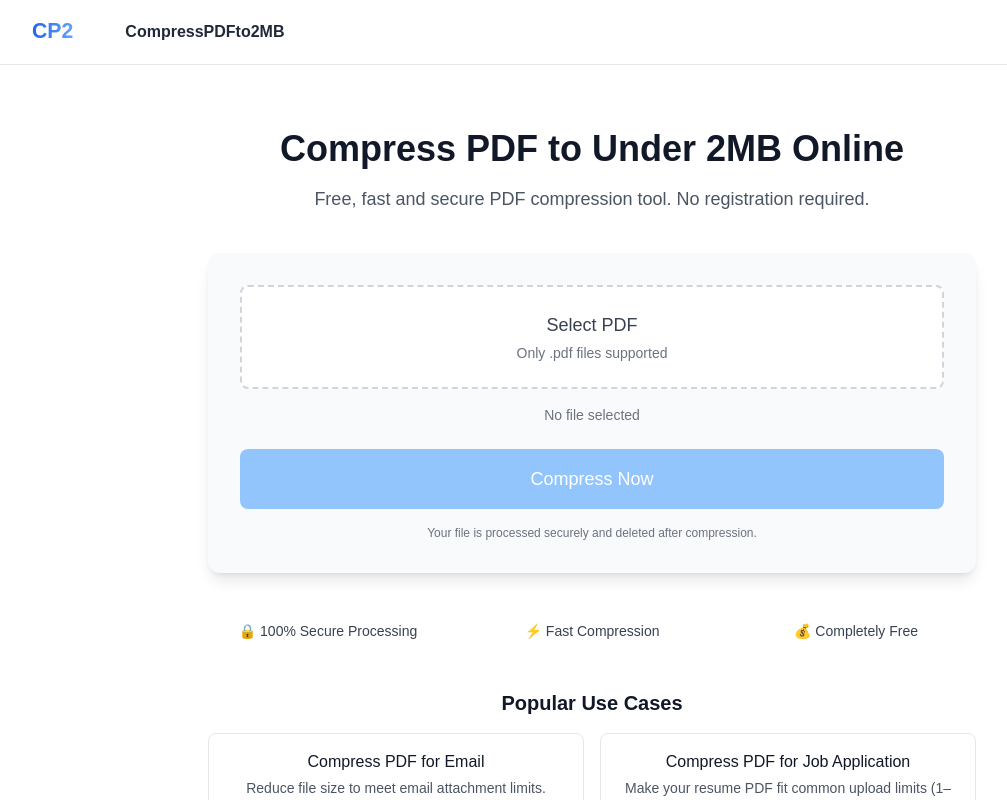
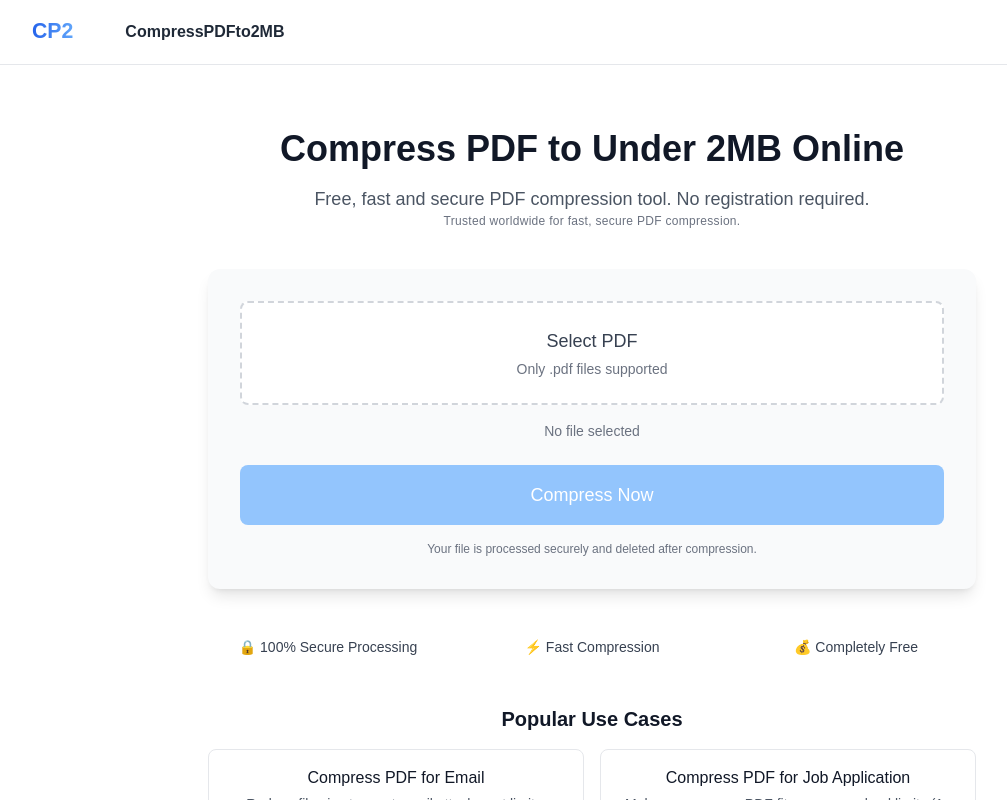
Before and after one commit to behicyildirim/compresspdfto2mb, a Next.js app: page / in a window 1280 px wide. Shown: the top 800 px of the page, without its empty margins (48-1055 px from the left). Built offline with nearby package versions, Linux system fonts and the light colour scheme.

Commit message:
add trust message to hero

```diff
--- a/app/page.tsx
+++ b/app/page.tsx
@@ -57,7 +57,9 @@ export default function Home() {
         <p className="mt-4 text-lg text-gray-600">
           Free, fast and secure PDF compression tool. No registration required.
         </p>
-
+       <p className="text-xs text-gray-500 mb-6 tracking-wide">
+  Trusted worldwide for fast, secure PDF compression.
+</p>
         {/* Tool Card */}
         <div className="mt-10 bg-gray-50 p-8 rounded-xl shadow-lg">
 
```
